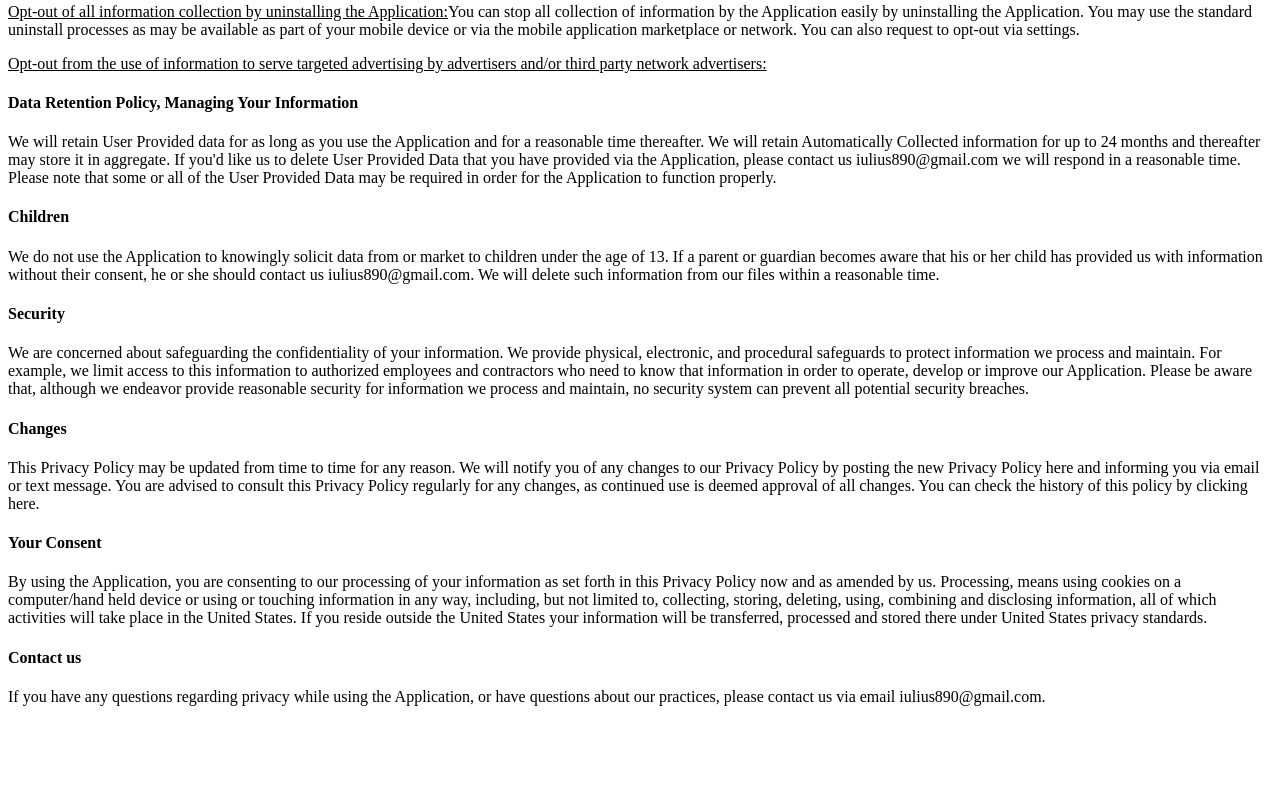
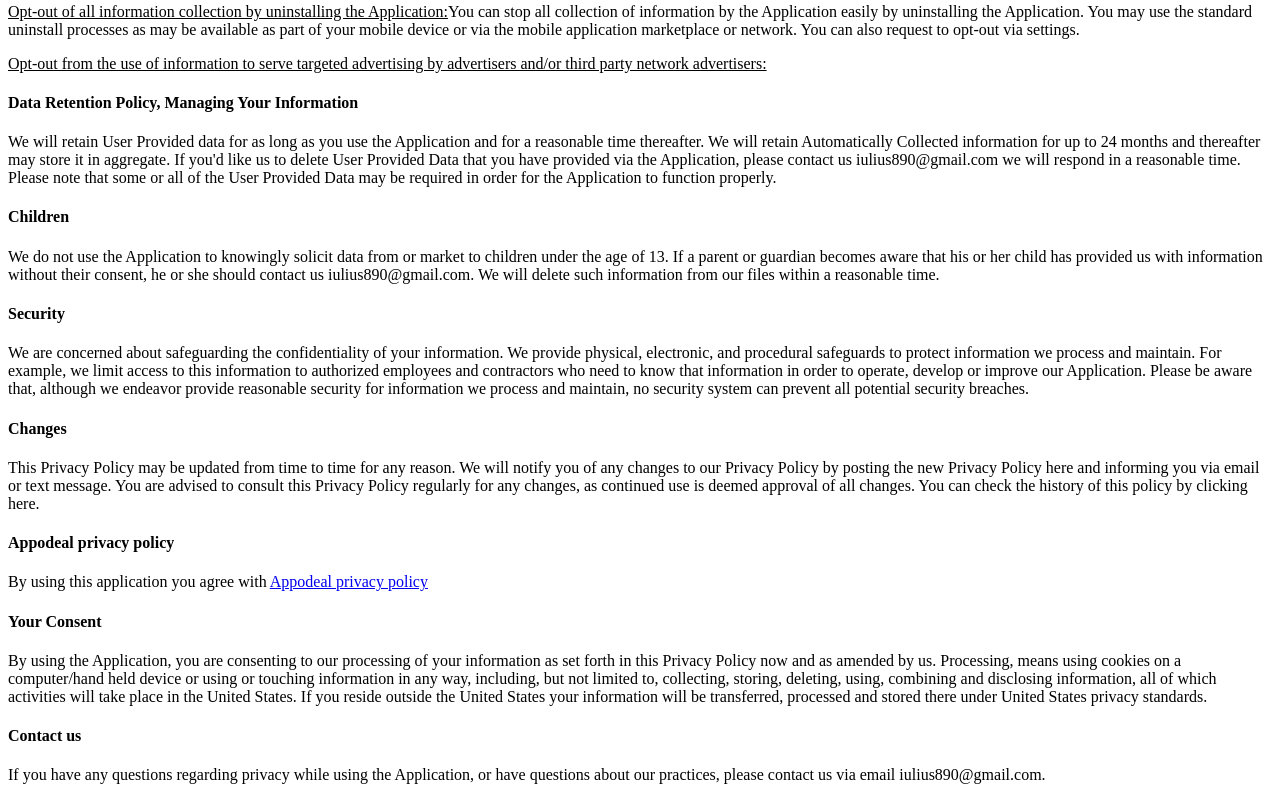
Before and after one commit to testaleksov/Penthouse.github.io, a plain HTML site: page index.html in a window 1280 px wide. Shown: the part 874-1674 px from the top of the page. Before the commit the page ends 1596 px from the top, so only its background shows below. Drawn offline with Linux system fonts and the light colour scheme.

Commit message:
Update index.html

```diff
--- a/index.html
+++ b/index.html
@@ -91,6 +91,10 @@
     this Privacy Policy regularly for any changes, as continued use is deemed approval of all changes. You can check the
     history of this policy by clicking here.</p>
 <p></p>
+    <h4><strong>Appodeal privacy policy</strong></h4>
+<p>By using this application you agree with
+    <a href="https://www.appodeal.com/privacy-policy ">Appodeal privacy policy</a></p>
+<p></p>
 <h4><strong>Your Consent</strong></h4>
 <p>By using the Application, you are consenting to our processing of your information as set forth in this Privacy
     Policy now and as amended by us. Processing, means using cookies on a computer/hand held device or using or
```
